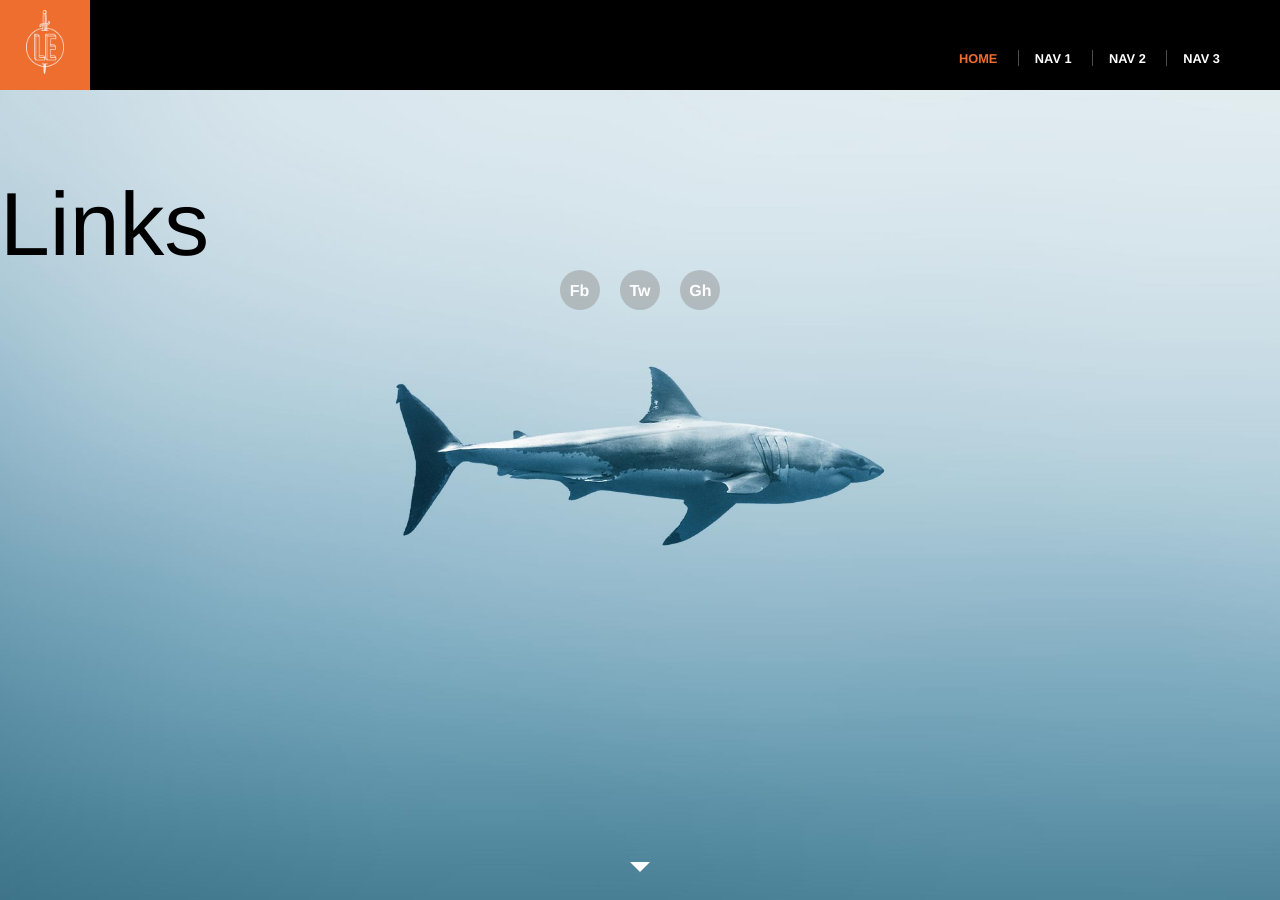
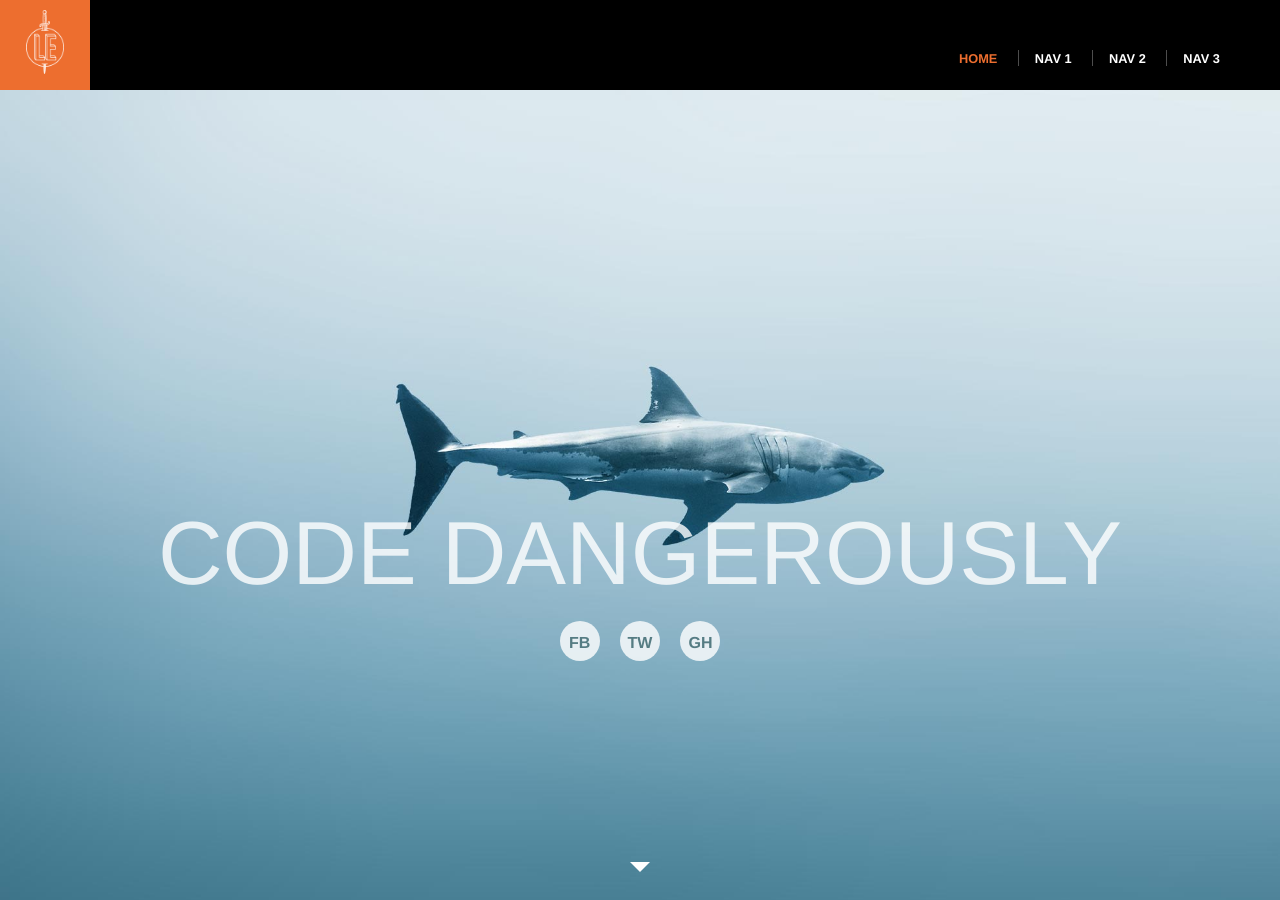
Before and after one commit to Jaff/jaff.github.io, a Jekyll site: the page built from index.html, in a window 1280 px wide and 900 px high. Built offline with Jekyll 4.4.1, drawn with Linux system fonts in a browser that asks for light colours.

Commit message:
Add from master site

```diff
--- a/index.html
+++ b/index.html
@@ -2,18 +2,20 @@
 layout: default
 ---
 <div class="full-hero hero-home">
-      <h1>Links</h1>
+  <div class="hero-content">
+    <h1>CODE DANGEROUSLY</h1>
     <ul class="social-list">
       <li>
-          <a href="http://example.com/" class="social-link">  Fb  </a>
+        <a href="http://example.com/" class="social-link">Fb</a>
       </li>
       <li>
-          <a href="http://example.com/" class="social-link">  Tw  </a>
+        <a href="http://example.com/" class="social-link">Tw</a>
       </li>
       <li>
-          <a href="http://example.com/" class="social-link">  Gh  </a>
+        <a href="http://example.com/" class="social-link">Gh</a>
       </li>
     </ul>
+  </div>
 </div>
     <h2>Bios</h2>
     <div class="bio-wrapper">
```
Also changed, not shown: 3 other files. Lines whose indentation alone changed are shown as unchanged.
